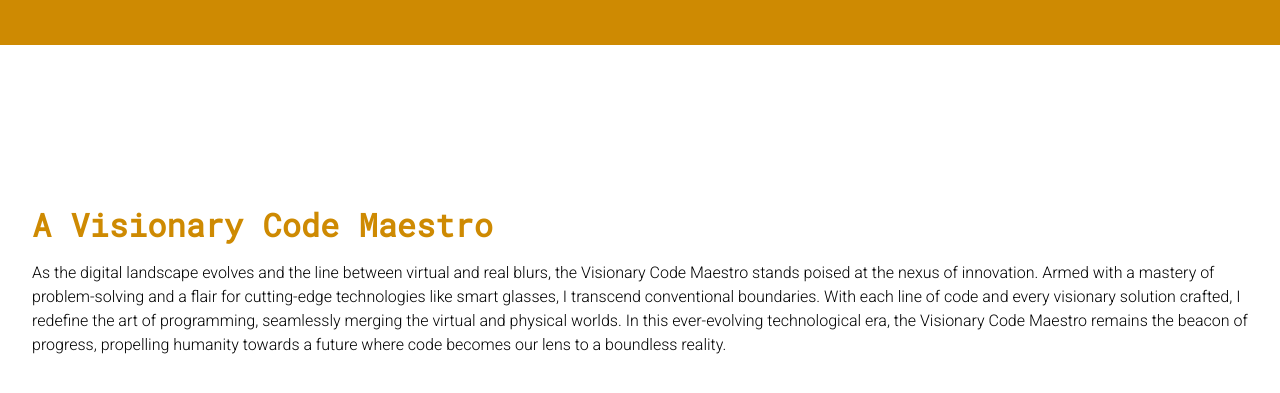
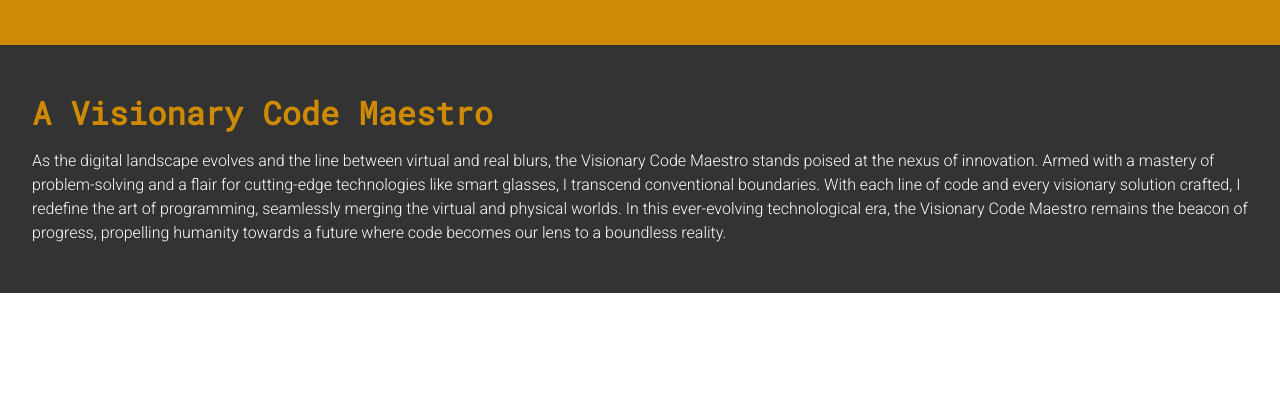
Before and after one commit to IS-120/css-fonts-and-a-button-eaallen, a website: page index.html in a window 1280 px wide. Shown: the part 2389-2782 px from the top of the page. After the commit the page ends 2682 px from the top, so only its background shows below. Drawn offline with Linux system fonts and the light colour scheme.

Commit message:
footer bg and using body for font

```diff
--- a/styles/main.css
+++ b/styles/main.css
@@ -97,9 +97,11 @@ img[src$="svg"] {
 
 /************ add your CSS here *****************/
 
-* {
+body {
   font-family: 'Roboto', sans-serif;
   font-weight: 300;
+  color: var(--color-font);
+
 }
 
 main {
@@ -192,8 +194,9 @@ article {
 }
 
 footer {
-  margin-top: 7rem;
   padding: 2rem;
+  background-color: var(--color-font);
+  color: var(--color-background);
 }
 
 footer h2 {
```
